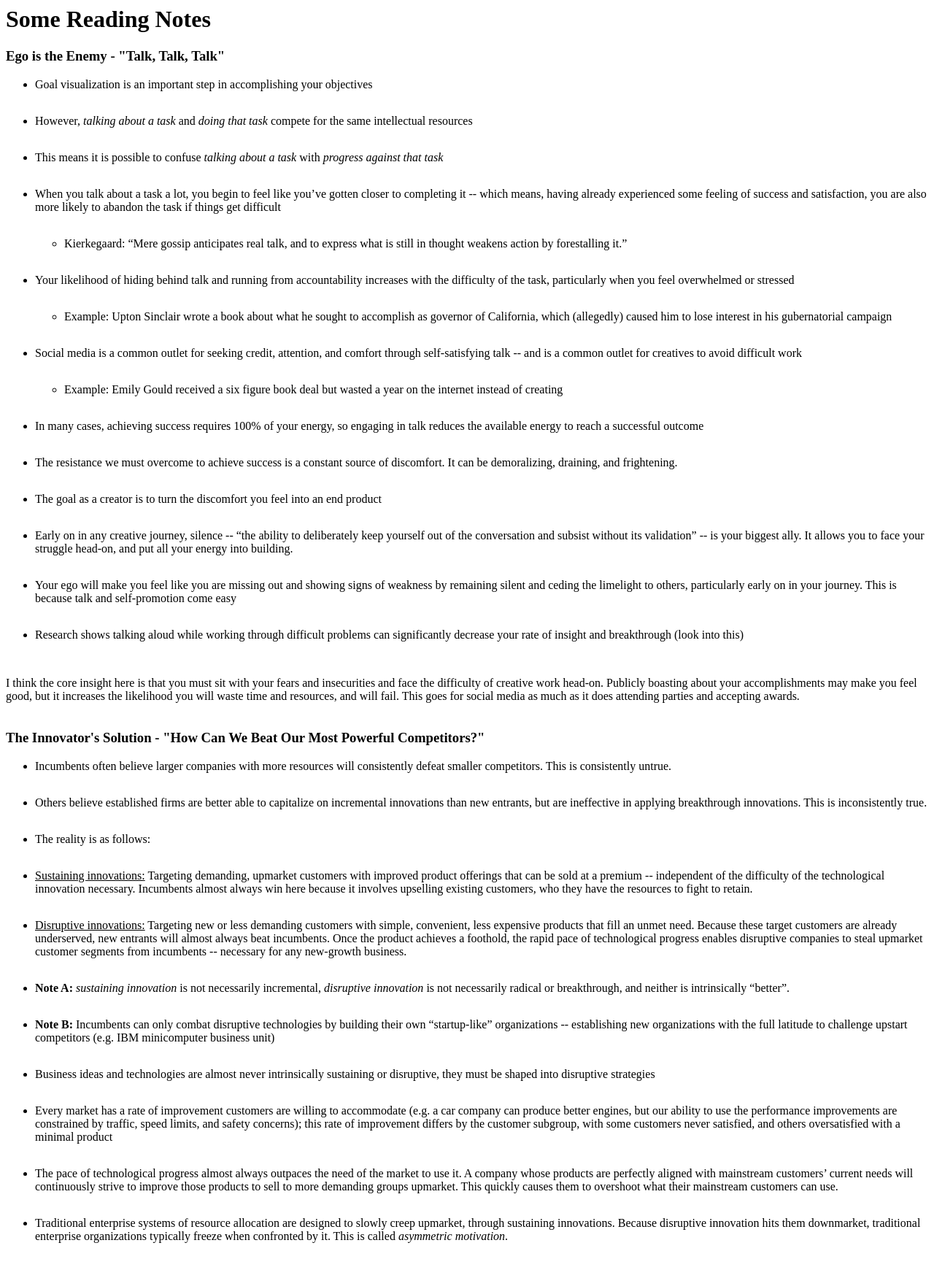
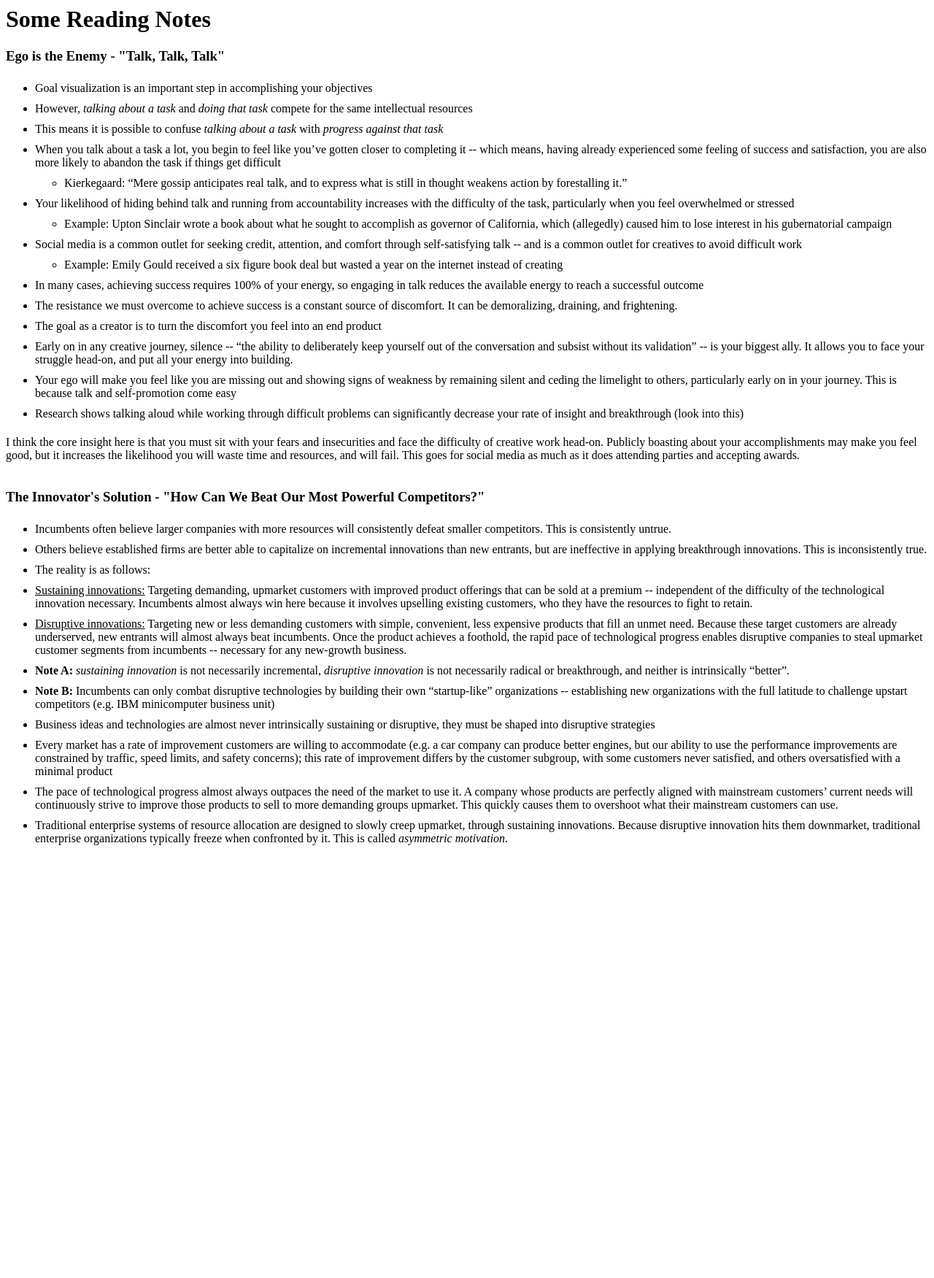
Before and after one commit to open-source-startup/entrepreneurship_101, a Jekyll site: the page entrepreneurship-101/some_notes.html, which Jekyll copies as it is, in a window 1280 px wide. Shown: the whole page at 73% size. Built offline with Jekyll 4.4.1, drawn with Linux system fonts in a browser that asks for light colours; after the commit the page ends 1179 px from its top, so only the background shows below that.

Commit message:
Update some_notes.html

```diff
--- a/entrepreneurship-101/some_notes.html
+++ b/entrepreneurship-101/some_notes.html
@@ -1,6 +1,6 @@
 <style>
-  li {
-    padding: 0 0 2em 0;
+  ul li {
+    padding: 5px 0px;
   }
 </style>
 
```
